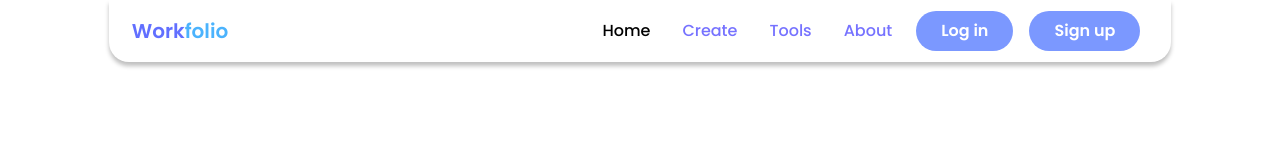
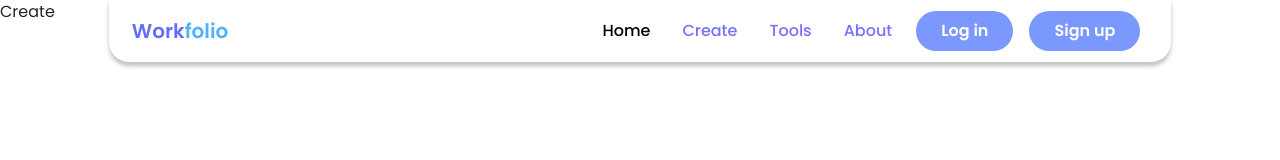
Before and after one commit to tanishkushwaha/Workfolio, a React (Vite) app in the folder frontend/: page /create in a window 1280 px wide. Shown: the top 160 px of the page. Built offline with nearby package versions, Linux system fonts and the light colour scheme.

Commit message:
Added /create page

```diff
--- a/frontend/src/App.tsx
+++ b/frontend/src/App.tsx
@@ -7,6 +7,7 @@ import Navbar from './components/Navbar';
 import Home from './pages/Home';
 import Login from './pages/Login';
 import Register from './pages/Register';
+import Create from './pages/Create';
 
 const App = () => {
   return (
@@ -17,6 +18,7 @@ const App = () => {
         <Route path='/' element={<Home />} />
         <Route path='/register' element={<Register />} />
         <Route path='/login' element={<Login />} />
+        <Route path='/create' element={<Create />} />
       </Routes>
 
     </>
--- /dev/null
+++ b/frontend/src/pages/Create.tsx
@@ -0,0 +1,9 @@
+import React from 'react'
+
+const Create = () => {
+    return (
+        <div>Create</div>
+    )
+}
+
+export default Create
```
